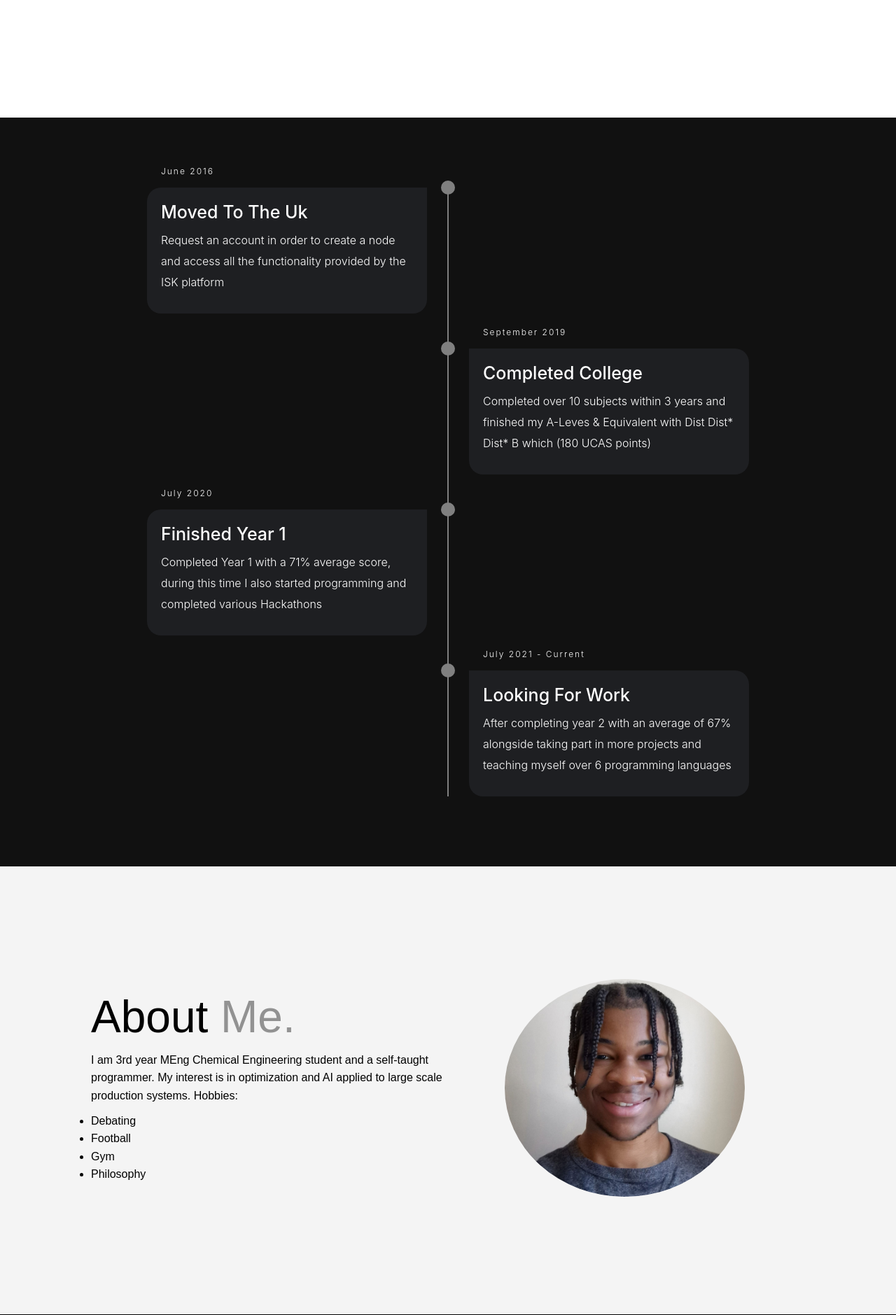
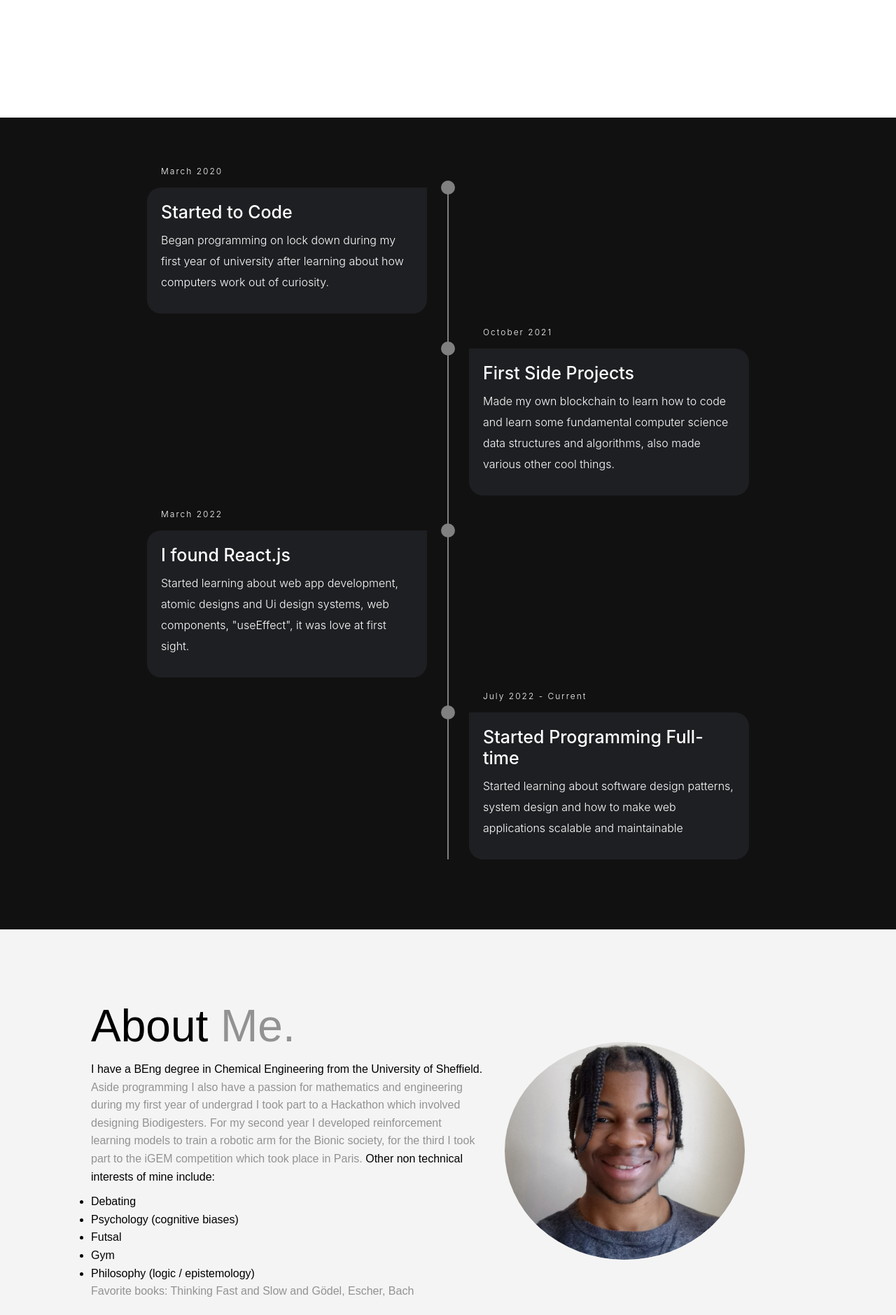
Before and after one commit to kesler20/personal_portfolio, a Flask app: page / in a window 1280 px wide. Shown: the part 3080-4959 px from the top of the page at 70% size. Run offline with Flask 2, Linux system fonts and the light colour scheme; parts of the project's set-up code (start-up, migrations or seed data) failed here and were passed over.

Commit message:
not completely done but is at a really good stage

```diff
--- a/static/css/index.css
+++ b/static/css/index.css
@@ -218,6 +218,10 @@
   display: none;
 }
 
+.desktop-view {
+  color: rgb(88, 88, 88);
+}
+
 .programming .btn {
   color: black;
   border-color: black;
@@ -289,6 +293,10 @@
     padding-right: 0px;
     padding-left: 36px;
     justify-content: start;
+  }
+
+  .desktop-view {
+    display: none;
   }
 
   .next-btn {
--- a/templates/base.html
+++ b/templates/base.html
@@ -66,7 +66,7 @@
       <div class="container grid grid-3">
         <div>
           <p>Created by: Kesler Isoko</p>
-          <p>Copyright &copy; 2021</p>
+          <p>Copyright &copy; 2023</p>
         </div>
         <div></div>
 
--- a/templates/index.html
+++ b/templates/index.html
@@ -14,9 +14,9 @@
             <div>
                 <h3 class="md">Hello My Name Is</h3> <!--remove text align center-->
                 <h1 class="xl">Kesler Isoko</h1>
-                <p>A PhD student with a passion for building things
+                <p>A PhD student with a passion for building things.
                 Welcome to my personal portfolio where you can learn more about who I am
-                And the work that I do</p>
+                and the work that I do</p>
                 <a href="{{ url_for('static', filename='img/CV_for_software.pdf') }}" class="btn btn-outline">My CV</a>
             </div>
             <div>
@@ -77,7 +77,7 @@
                 <p class="md">Piezoelectric <a>Generator</a></p>
                 <p>conducted testing on and modelled a piezoelectric generator</p>
                 <div class="card-btn">
-                    <a href="../biodigester" class="btn btn-outline in-card">Read More</a>
+                    <a href="../piezoelectric_generator" class="btn btn-outline in-card">Read More</a>
                 </div>
                 <img src="{{ url_for('static', filename='img/stirling.gif') }}" alt="random pic" srcset="">
             </div>
@@ -85,10 +85,10 @@
         <div class="hide">
             <div class="card" id='card-5'>
                 <p>coding a quantitative trading bot</p>
-                <p class="md">Trading <a>Bot</a></p>
+                <p class="md">Quant Trading <a>Bot</a></p>
                 <p>coded a trading bot that places trades using quant strategies</p>
                 <div class="card-btn">
-                    <a href="../biodigester" class="btn btn-outline in-card">Read More</a>
+                    <a href="https://github.com/kesler20/trading_bot" class="btn btn-outline in-card">Read More</a>
                 </div>
                 <img src="{{ url_for('static', filename='img/tradingbot.jpg') }}" alt="random pic" srcset="">
             </div>
@@ -181,30 +181,30 @@
       <ul>
         <li>
           <div class="workflow-content">
-            <h3 class="date">June 2016</h3>
-            <h1>Moved To The Uk</h1>
-            <p>Request an account in order to create a node and access all the functionality provided by the ISK platform</p>
+            <h3 class="date">March 2020</h3>
+            <h1>Started to Code</h1>
+            <p>Began programming on lock down during my first year of university after learning about how computers work out of curiosity.</p>
           </div>
         </li>
         <li>
           <div class="workflow-content">
-            <h3 class="date">September 2019</h3>
-            <h1>Completed College</h1>
-            <p>Completed over 10 subjects within 3 years and finished my A-Leves & Equivalent with Dist Dist* Dist* B which (180 UCAS points)</p>
+            <h3 class="date">October 2021</h3>
+            <h1>First Side Projects</h1>
+            <p>Made my own blockchain to learn how to code and learn some fundamental computer science data structures and algorithms, also made various other cool things.</p>
           </div>
         </li>
         <li>
           <div class="workflow-content">
-            <h3 class="date">July 2020</h3>
-            <h1>Finished Year 1</h1>
-            <p>Completed Year 1 with a 71% average score, during this time I also started programming and completed various Hackathons</p>
-          </div>
+            <h3 class="date">March 2022</h3>
+            <h1>I found React.js</h1>
+            <p>Started learning about web app development, atomic designs and Ui design systems, web components, "useEffect", it was love at first sight.</p>
+        </div>
         </li>
         <li>
           <div class="workflow-content">
-            <h3 class="date">July 2021 - Current</h3>
-            <h1>Looking For Work</h1>
-            <p>After completing year 2 with an average of 67% alongside taking part in more projects and teaching myself over 6 programming languages</p>
+            <h3 class="date">July 2022 - Current</h3>
+            <h1>Started Programming Full-time</h1>
+            <p>Started learning about software design patterns, system design and how to make web applications scalable and maintainable</p>
           </div>
         </li>
       </ul>
@@ -215,14 +215,20 @@
     <div class="container about-me grid">
         <div class="hero-text">
             <h1 class='xl'>About <a>Me.</a></h1>
-            <p>  I am 3rd year MEng Chemical Engineering student and a self-taught programmer. My interest is in optimization and AI applied to large scale production systems.
-                Hobbies:
+            <p>I have a BEng degree in Chemical Engineering from the University of Sheffield. <a class="desktop-view">Aside programming I also have a passion for mathematics and engineering
+                during my first year of undergrad I took part to a Hackathon which involved designing Biodigesters. For my second year
+                I developed reinforcement learning models to train a robotic arm for the Bionic society, for the third I took part to the iGEM competition which took place in Paris.
+            </a>Other non technical interests of mine include:
                 <ul>
                     <li>Debating</li>
-                    <li>Football</li>
+                    <li>Psychology (cognitive biases)</li>
+                    <li>Futsal</li>
                     <li>Gym</li>
-                    <li>Philosophy</li>
+                    <li>Philosophy (logic / epistemology)</li>
                 </ul>
+                <a class="desktop-view">
+                    Favorite books: Thinking Fast and Slow and Gödel, Escher, Bach
+                </a>
             </p>
         </div>
         <div class="about-me-img">
```
Also changed, not shown: templates/projects.html (+1 -45 lines).
